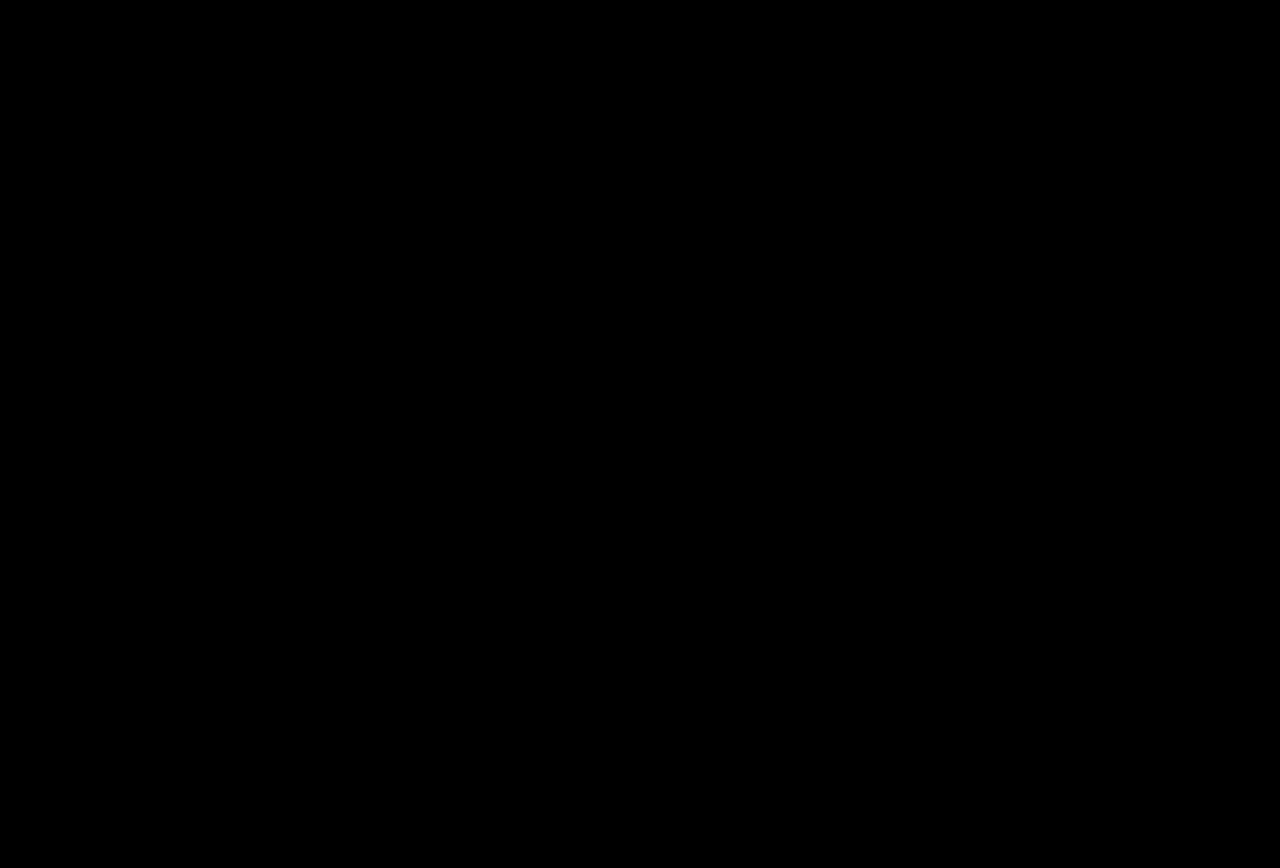
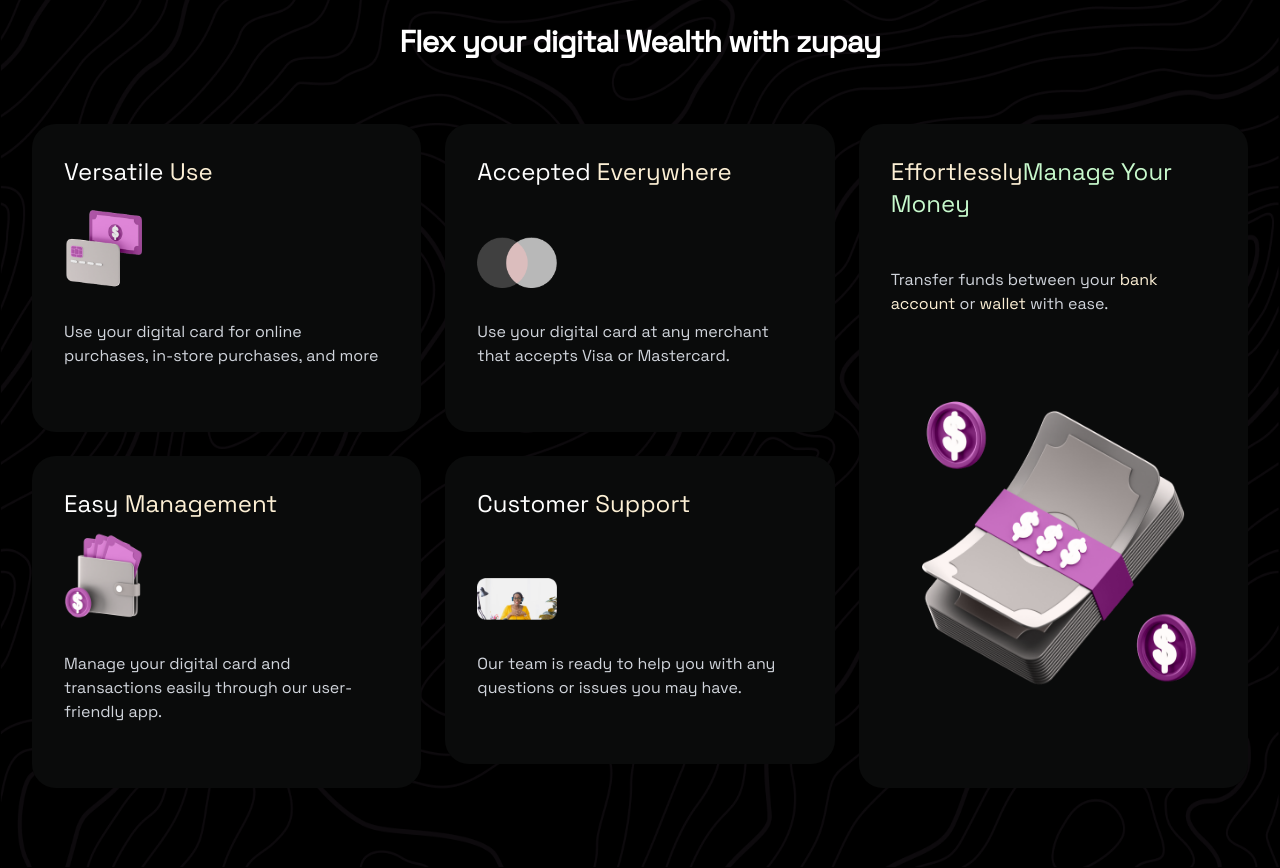
Before and after one commit to Socheema/zupay, a React (Vite) app: page / in a window 1280 px wide. Shown: the part 1040-1908 px from the top of the page. Before the commit the page ends 984 px from the top, so only its background shows below. Built offline with nearby package versions, Linux system fonts and the light colour scheme.

Commit message:
finished the featured component of the home page

```diff
--- a/src/Components/banner.jsx
+++ b/src/Components/banner.jsx
@@ -100,7 +100,7 @@ function Banner() {
         </div>
         {[1, 2, 3, 4, 5, 6].map((item, index) => {
           const position = [
-            "w-[2rem top-[1%] md:top-[10%] left-[10%]",
+            "w-[2rem ] top-[1%] md:top-[10%] left-[10%]",
             "w-5 md:w-[2.5rem] top-[18%] md:top-[10%] right-[10%]",
             "hidden md:flex w-[1.2rem] top-[40%] left-[25%]",
             "w-[2rem] bottom-[10%] left-[10%]",
--- /dev/null
+++ b/src/Components/features.jsx
@@ -0,0 +1,117 @@
+import { motion } from "motion/react";
+import featureimage from "../assets/feature.png";
+import feature1 from "../assets/feature1.png";
+import feature2 from "../assets/feature2.png";
+import feature3 from "../assets/feature3.png";
+import feature4 from "../assets/feature4.png";
+import feature5 from "../assets/feature5.png";
+
+const FeatureCard = ({ image, title, description }) => {
+  return (
+    <motion.div
+      className="bg-[#0a0b0b] backdrop-blur-sm cursor-pointer rounded-[24px] p-8"
+      initial={{ opacity: 0 }}
+      animate={{ opacity: 1 }}
+      transition={{ duration: 0.5 }}
+      whileHover={{ scale: 1.05 }}
+    >
+      <h3 className="text-2xl mb-4">
+        <span className="text-white">{title[0]}</span>{" "}
+        <span className="text-[#fdf0d5]">{title[1]}</span>
+      </h3>
+      <div className="relative h-[5rem] my-5 flex items-center">
+        <img
+          src={image}
+          alt=""
+          className="absolute w-[5rem] bottom-0"
+          aria-hidden="true"
+        />
+      </div>
+      <p className="text-gray-300 my-8">{description}</p>
+    </motion.div>
+  );
+};
+
+const features = [
+  {
+    title: ["Versatile", "Use"],
+    description:
+      "Use your digital card for online purchases, in-store purchases, and more",
+    image: feature1,
+  },
+  {
+    title: ["Easy", "Management"],
+    description:
+      "Manage your digital card and transactions easily through our user-friendly app.",
+    image: feature2,
+  },
+  {
+    title: ["Accepted", "Everywhere"],
+    description:
+      "Use your digital card at any merchant that accepts Visa or Mastercard.",
+    image: feature3,
+  },
+  {
+    title: ["Customer", "Support"],
+    description:
+      "Our team is ready to help you with any questions or issues you may have.",
+    image: feature4,
+  },
+];
+
+function FeaturesComponent() {
+  return (
+    <div className="bg-#0c0510 min-h-screen overflow-hidden relative pb-[5rem]">
+      <img src={featureimage} alt="" className="w-full h-full absolute" />
+      <div className="pt-[5rem] px-4 md:px-8">
+        <div className="max-w-6xl mx-auto">
+          <h1 className="text-3xl text-center bold md:text-3xl mb-16 text-white tracking-tight">
+            Flex your digital Wealth with{" "}
+            <span className="text-[#c7f9cc">zupay</span>
+          </h1>
+        </div>
+        <div className="grid grid-cols-1 lg:grid-cols-3 gap-6 max-w-7xl max-auto">
+          <div className="space-y-6">
+            {features.slice(0, 2).map((feature, index) => (
+              <FeatureCard key={index} {...feature} />
+            ))}
+          </div>
+          <div className="space-y-6">
+            {features.slice(2, 4).map((feature, index) => (
+              <FeatureCard key={index + 2} {...feature} />
+            ))}
+          </div>
+          <motion.div
+            className="bg-[#0a0b0b] backdrop-blur-sm rounded-[24px] p-8 lg:flex lg:flex-col"
+            initial={{ opacity: 0 }}
+            animate={{ opacity: 1 }}
+            transition={{ duration: 0.5 }}
+          >
+            <h3 className="text-2xl mb-4">
+              <span className="text-[#fdf0d5]">Effortlessly</span>
+              {""}
+              <span className="text-[#c7f9cc]">Manage Your Money</span>
+            </h3>
+            <p className="text-gray-300 my-8">
+              Transfer funds between your{" "}
+              <span className="text-[#fdf0d5]"> bank account</span> or{" "}
+              <span className="text-[#fdf0d5]">wallet</span> with ease.
+            </p>
+            <div className="min-h-[15rem] flex justify-center flex-grow mt-8">
+              <div className="abslute bottom-8">
+                <img
+                  src={feature5}
+                  alt=""
+                  className="w-[10rem] md:w-[20rem] h-auto"
+                  aria-hidden="true"
+                />
+              </div>
+            </div>
+          </motion.div>
+        </div>
+      </div>
+    </div>
+  );
+}
+
+export default FeaturesComponent;
--- a/src/Pages/index.jsx
+++ b/src/Pages/index.jsx
@@ -1,11 +1,14 @@
 import HeaderComponent from '../Components/header.jsx'
 import BannerComponent from '../Components/banner.jsx'
+import FeaturesComponent from '../Components/features.jsx'
 
 function App() {
   return (
     <div>
       <HeaderComponent />
       <BannerComponent />
+      <FeaturesComponent />
+
     </div>
   )
 }
```
Also changed, not shown: src/assets/phone.png.
